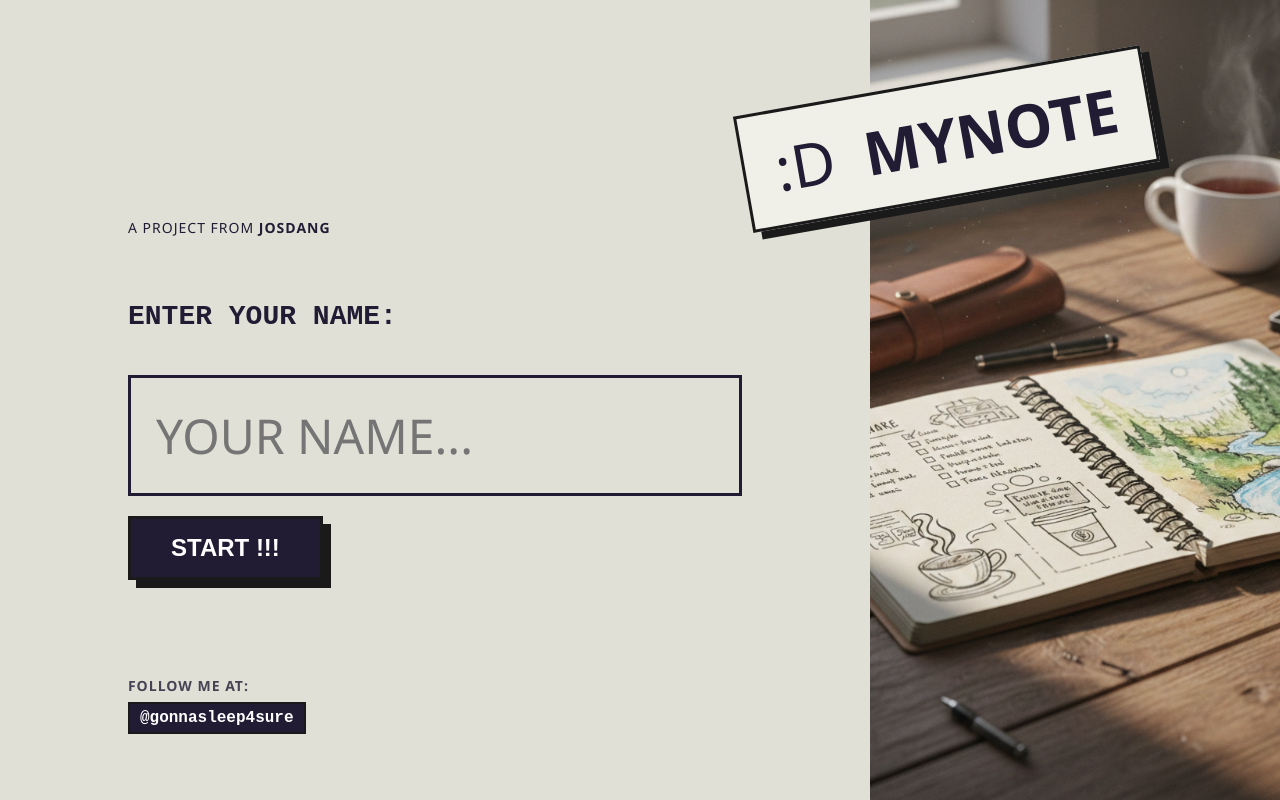
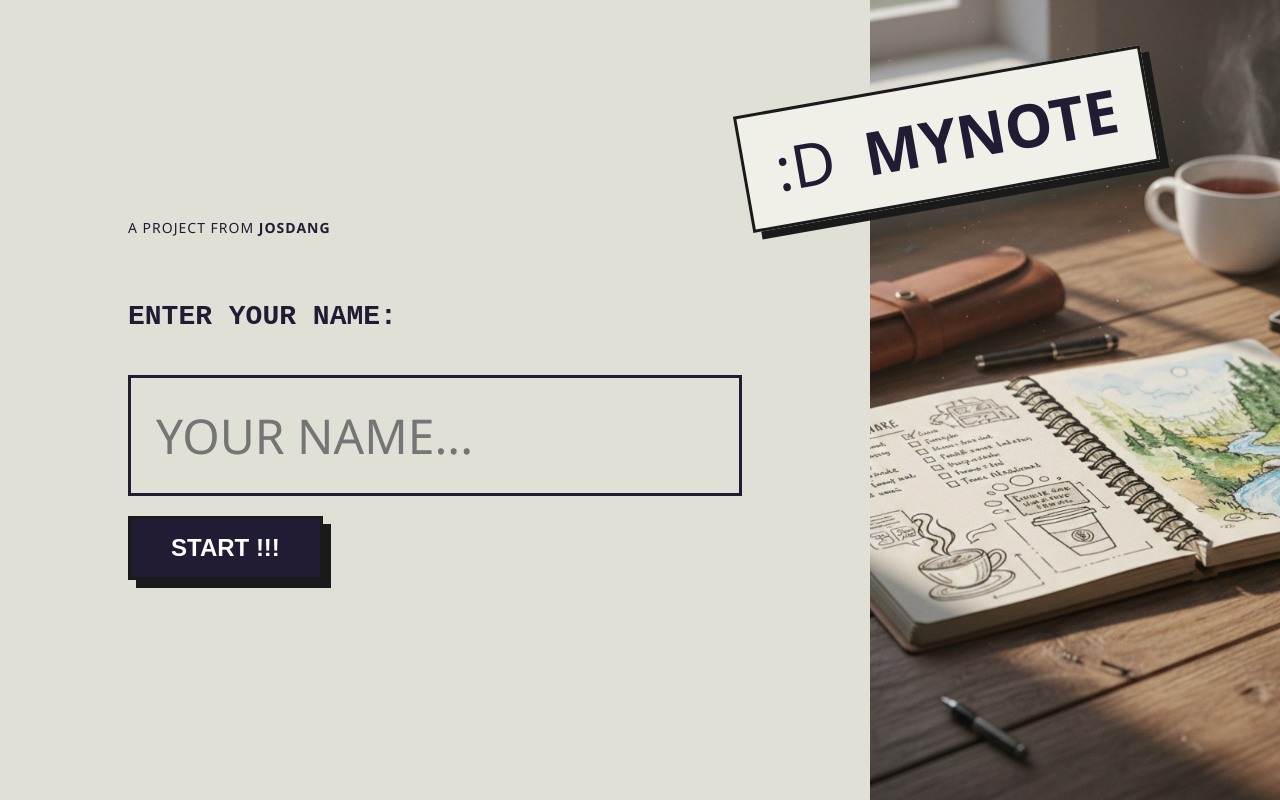
Before and after one commit to jodamin/MYNOTE, a Flask app: page /welcome in a window 1280 px wide. Run offline with Flask 3, Linux system fonts and the light colour scheme.

Commit message:
finalfinal

```diff
--- a/templates/welcome.html
+++ b/templates/welcome.html
@@ -36,12 +36,12 @@
                             !!!</button>
                     </div>
                 </form>
-                <div class="my-info">
+                <!-- <div class="my-info">
                     <h3>Follow me at:</h3>
                     <a href="https://www.instagram.com/gonnasleep4sure" target="_blank" class="insta-link">
                         <p class="insta-info">@gonnasleep4sure</p>
                     </a>
-                </div>
+                </div> -->
             </main>
         </div>
 
```
